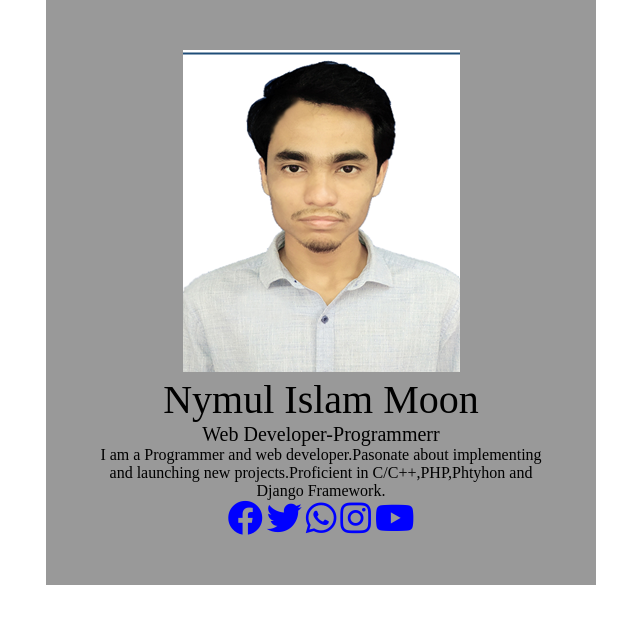
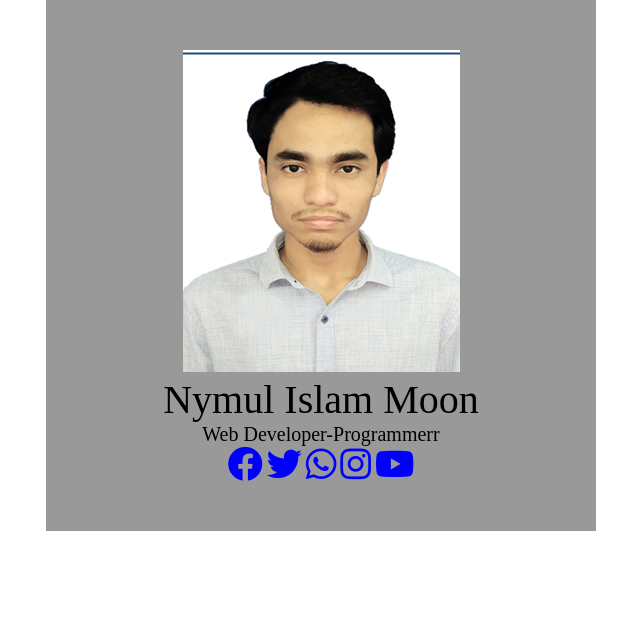
Before and after one commit to nymul-islam-moon/Django_Projects, a Django app: page /contact/ in a window 1280 px wide. Shown: the top 624 px of the page, without its empty margins (319-959 px from the left). Run offline with Django 3.2, Linux system fonts and the light colour scheme; some libraries are stand-ins or nearby versions.

Commit message:
Update contact.html

```diff
--- a/Dream-Tour_Django_Project/templates/contact.html
+++ b/Dream-Tour_Django_Project/templates/contact.html
@@ -90,7 +90,7 @@ a:hover .fa-youtube{
     <h1>Nymul Islam Moon</h1>
     <h5>Web Developer-Programmerr</h5>
 
-   <p>I am a Programmer and web  developer.Pasonate about implementing and launching new projects.Proficient in C/C++,PHP,Phtyhon and Django Framework.</p>
+   <p></p>
   <ul>
     <a href="https://www.facebook.com/"><i class="fab fa-facebook"></i></a>
     <a href="#"><i class="fab fa-twitter"></i></a>
```
